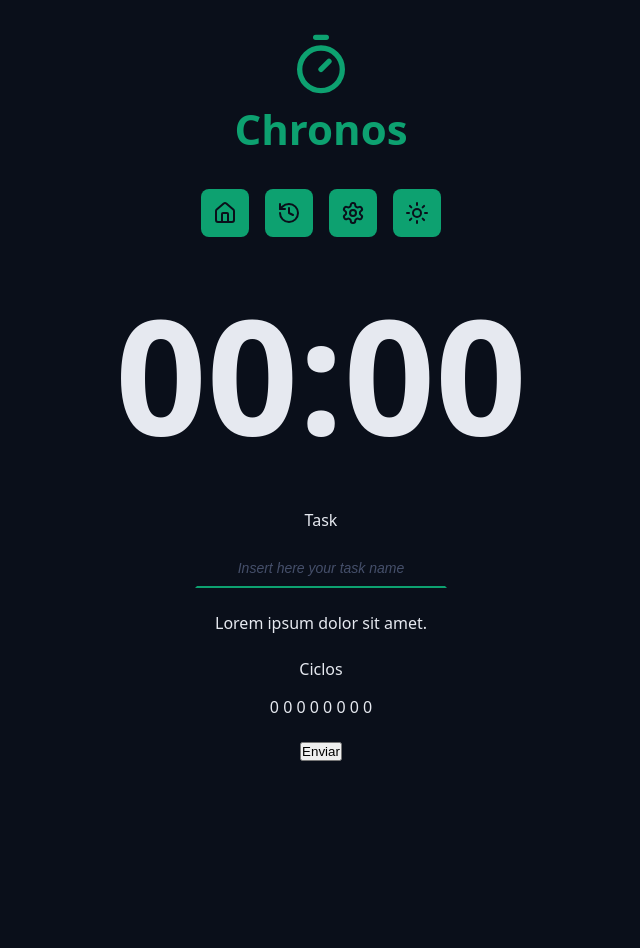
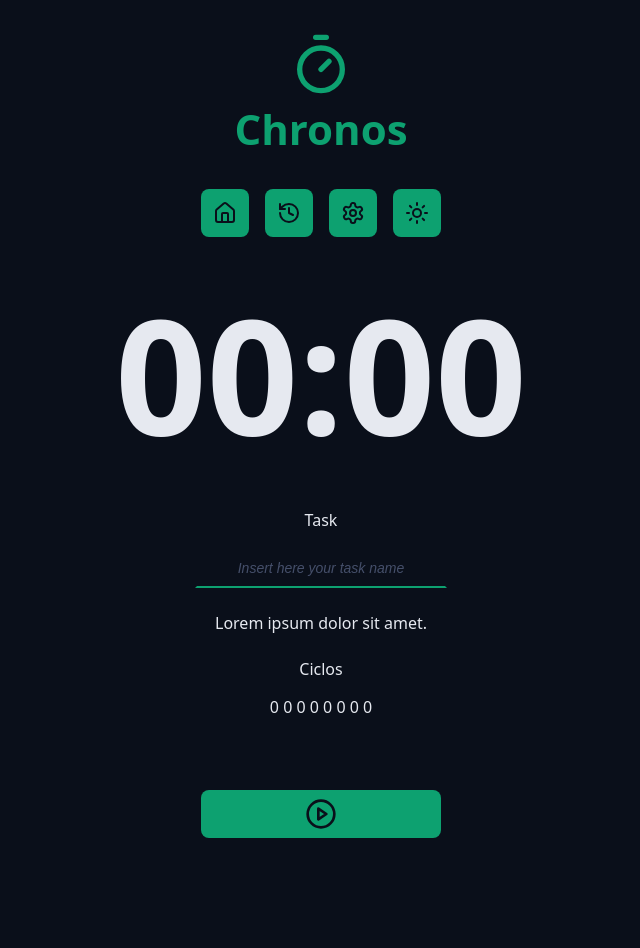
Before and after one commit to tbaragao/chronos-pomodoro, a React (Vite) app: page / in a window 1280 px wide. Shown: the top 948 px of the page, without its empty margins (319-959 px from the left). Before the commit the page ends 800 px from the top, so only its background shows below. Built offline with nearby package versions, Linux system fonts and the light colour scheme.

Commit message:
feat: implements default button component

```diff
--- a/src/App.tsx
+++ b/src/App.tsx
@@ -6,6 +6,8 @@
 import { Menu } from './components/Menu';
 import { CountDown } from './components/CountDown';
 import { DefaultInput } from './components/DefaultInput';
+import { DefaultButton } from './components/DefaultButton';
+import { PlayCircleIcon, StopCircleIcon } from 'lucide-react';
 
 export function App() {
   return (
@@ -32,15 +34,19 @@
               placeholder={'Insert here your task name'}
             />
           </div>
+
           <div className='formRow'>
             <p>Lorem ipsum dolor sit amet.</p>
           </div>
+
           <div className='formRow'>
             <p>Ciclos</p>
             <p>0 0 0 0 0 0 0 0</p>
           </div>
+
           <div className='formRow'>
-            <button>Enviar</button>
+            <DefaultButton icon={<PlayCircleIcon />} color='green' />
+            <DefaultButton icon={<StopCircleIcon />} color='red' />
           </div>
         </form>
       </Container>
--- /dev/null
+++ b/src/components/DefaultButton/index.tsx
@@ -0,0 +1,16 @@
+import style from './styles.module.css';
+
+type ButtonProps = {
+  icon: React.ReactNode;
+  color?: 'green' | 'red';
+} & React.ComponentProps<'button'>;
+
+export function DefaultButton({ icon, color = 'green', ...rest }: ButtonProps) {
+  return (
+    <>
+      <button className={`${style.button} ${style[color]}`} {...rest}>
+        {icon}
+      </button>
+    </>
+  );
+}
--- /dev/null
+++ b/src/components/DefaultButton/styles.module.css
@@ -0,0 +1,34 @@
+.button {
+    border: none;
+    background-color: var(--primary);
+    color: var(--text-over-primary);
+    display: flex;
+    justify-content: center;
+    align-items: center;
+    min-width: 24rem;
+    padding: 0.8rem;
+    border-radius: 0.8rem;
+    transition: all 0.1s ease-in-out;
+    cursor: pointer;
+    margin: 4.8rem 0;
+}
+
+.button svg {
+    width: 3.2rem;
+    height: 3.2rem;
+}
+
+.button:hover {
+    filter: brightness(80%);
+}
+
+.green {
+    background-color: var(--primary);
+    color: var(--text-over-primary);
+}
+
+.red {
+    background-color: var(--error);
+    color: var(--text-over-error);
+
+}
```
